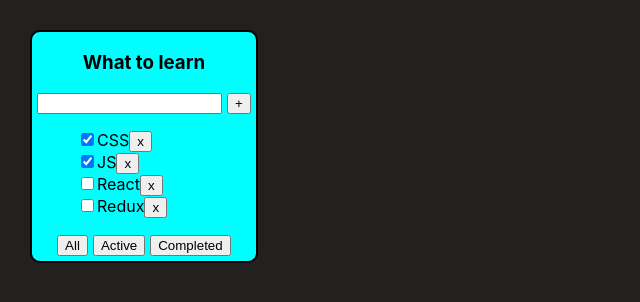
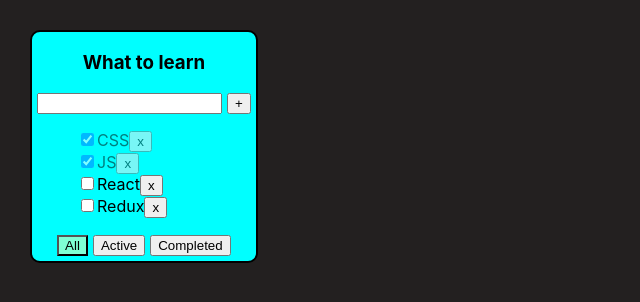
Before and after one commit to alleksandr93/Todolist_Youtube, a React (Create React App) app: page / in a window 1280 px wide. Shown: the top 302 px of the page, without its empty margins (0-640 px from the left). Built offline with nearby package versions, Linux system fonts and the light colour scheme; the HTML template or start-up script is replaced by a standard one.

Commit message:
Lesson04

```diff
--- a/src/App.css
+++ b/src/App.css
@@ -35,3 +35,15 @@
 .App > div {
     margin-right: 50px;
 }
+.error{
+    border: 1px solid red;
+}
+.error-message{
+    color: red;
+}
+.active-filter{
+    background-color: aquamarine;
+}
+.is-done{
+    opacity: 0.5;
+}
--- a/src/App.tsx
+++ b/src/App.tsx
@@ -28,8 +28,13 @@
             let newTask = {id: v1(), title: title, isDone: false}
             let newTasks = [newTask,...tasks]
             setTasks(newTasks)
-
-
+    }
+    const changeStatus = (taskId:string,isDone:boolean)=>{
+        const newTask = tasks.find(el=>el.id===taskId)
+        if(newTask){
+            newTask.isDone= isDone
+        }
+        setTasks([...tasks])
     }
 
     let tasksForTodolist = tasks
@@ -46,6 +51,9 @@
                       removeTask={removeTask}
                       tasks={tasksForTodolist}
                       addTack={addTack}
+                      changeStatus={changeStatus}
+                      filter={filter}
+
             />
 
         </div>
--- a/src/Todolist.tsx
+++ b/src/Todolist.tsx
@@ -10,7 +10,8 @@
     removeTask: (id: string) => void
     changeFilter: (value: FilterValueType) => void
     addTack: (title: string) => void
-
+    changeStatus: (taskId: string, isDone: boolean) => void
+    filter:FilterValueType
 }
 export type TaskType = {
     id: string
@@ -21,32 +22,44 @@
 export function Todolist(props: PropsType) {
     // Стейт где храница значения которые мы ввоим в инпут
     const [newTaskTitle, setNewTaskTitle] = useState('')
+    const [error,setError]=useState<string|null>(null)
     // Заисываем в стейт что что изменяем в инпуте
     const onNewTitleChangeHandler = (e: ChangeEvent<HTMLInputElement>) => setNewTaskTitle(e.currentTarget.value)
 
     const onKeyPressHandler = (e: KeyboardEvent<HTMLInputElement>) => {
+        setError(null)
         if (e.charCode === 13) {
             props.addTack(newTaskTitle)
             setNewTaskTitle('')
         }
     }
     const addTask = () => {
-        props.addTack(newTaskTitle)
-        setNewTaskTitle('')
+        if(newTaskTitle.trim() !== ''){
+            props.addTack(newTaskTitle)
+            setNewTaskTitle('')
+        }else{
+            setError('Title is required')
+        }
+
     }
     const onAllClickHandler = () => props.changeFilter('All')
     const onActiveClickHandler = () => props.changeFilter('Active')
     const onCompletedClickHandler = () => props.changeFilter('Completed')
+
     return (
         <div className={'todolist'}>
             <h3>{props.title}</h3>
             <div className={'wrap'}>
-                <input value={newTaskTitle} onChange={onNewTitleChangeHandler} onKeyPress={onKeyPressHandler}/>
+                <input className={error?'error':''} value={newTaskTitle} onChange={onNewTitleChangeHandler} onKeyPress={onKeyPressHandler}/>
                 <button onClick={addTask}>+</button>
+                {error&&<div className={'error-message'}>{error}</div>}
                 <ul>
                     {props.tasks.map(t => {
                             const removeHandler = () => props.removeTask(t.id)
-                            return <li key={t.id}><input type="checkbox" checked={t.isDone}/>
+                            const onChangeHandler = (event: ChangeEvent<HTMLInputElement>) => {
+                                props.changeStatus(t.id, event.currentTarget.checked)
+                            }
+                            return <li className={t.isDone ? 'is-done':''} key={t.id}><input type="checkbox" onChange={onChangeHandler} checked={t.isDone}/>
                                 <span>{t.title}</span>
                                 <button onClick={removeHandler}>x
                                 </button>
@@ -55,9 +68,9 @@
                     )}
                 </ul>
                 <div className={'buttons'}>
-                    <button onClick={onAllClickHandler}>All</button>
-                    <button onClick={onActiveClickHandler}>Active</button>
-                    <button onClick={onCompletedClickHandler}>Completed</button>
+                    <button className={props.filter === 'All' ? 'active-filter' :''} onClick={onAllClickHandler}>All</button>
+                    <button className={props.filter === 'Active' ? 'active-filter' :''} onClick={onActiveClickHandler}>Active</button>
+                    <button className={props.filter === 'Completed' ? 'active-filter' :''} onClick={onCompletedClickHandler}>Completed</button>
                 </div>
             </div>
         </div>
```
